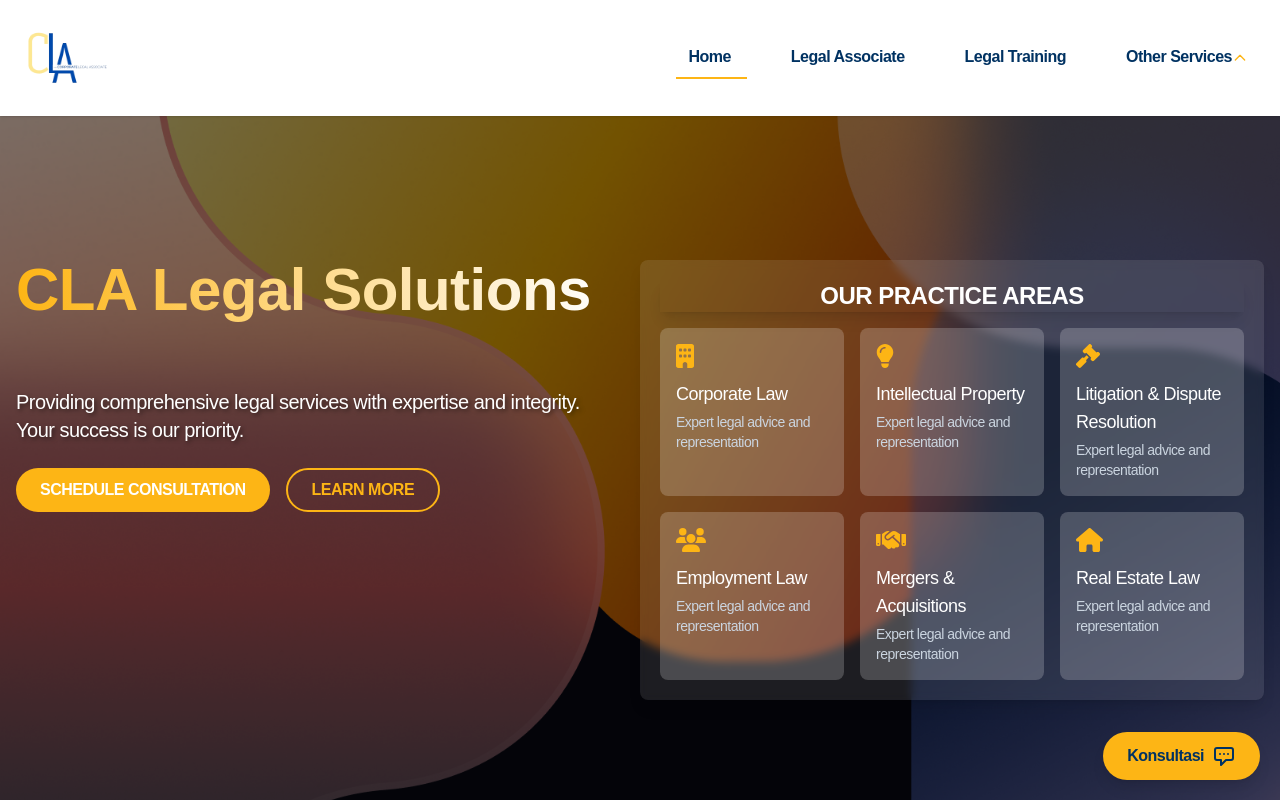
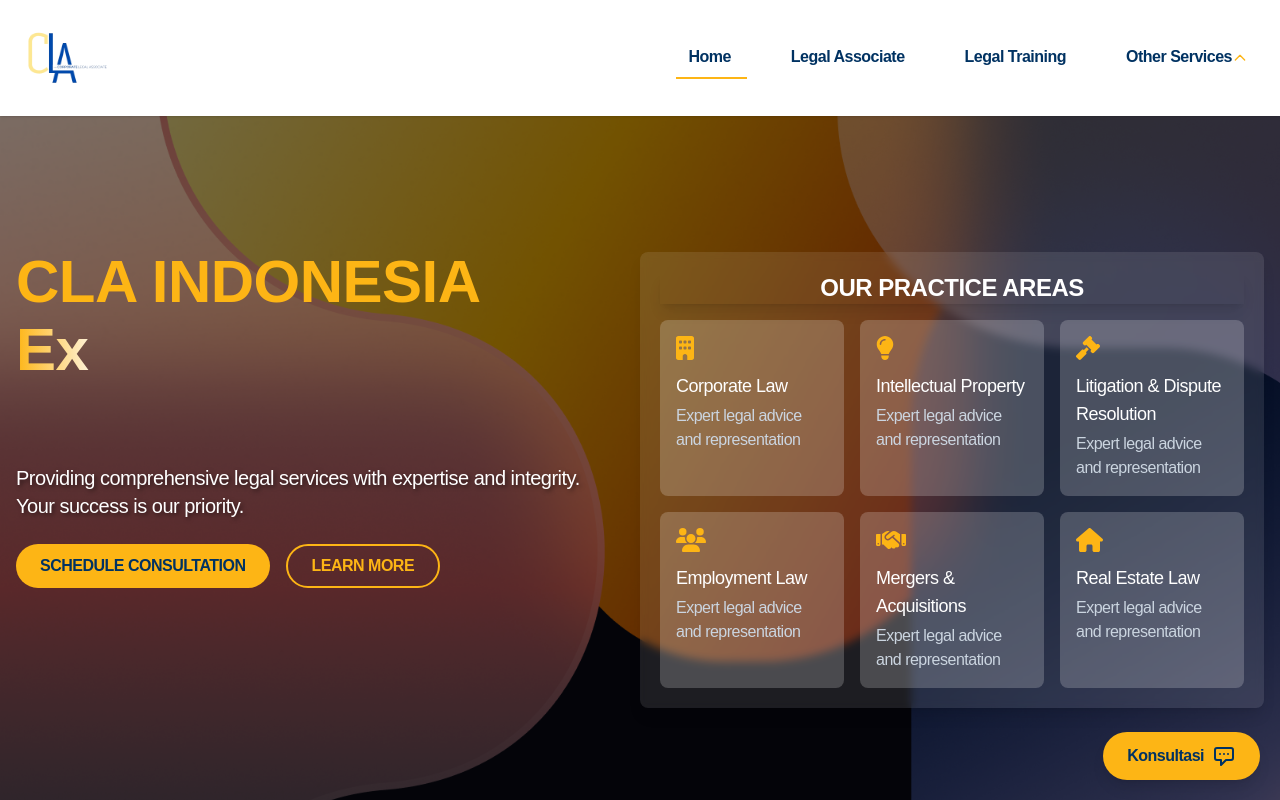
Before and after one commit to nctrnlman/client-cla-indonesia, a React (Vite) app: page / in a window 1280 px wide. Shown: the top 800 px of the page. Built offline with nearby package versions, Linux system fonts and the light colour scheme.

Commit message:
update hero

```diff
--- a/src/components/home/Hero.jsx
+++ b/src/components/home/Hero.jsx
@@ -32,23 +32,26 @@ function Hero() {
       <div className="container mx-auto px-4 relative z-10">
         <div className="flex flex-col md:flex-row items-start justify-between">
           <motion.div className="md:w-1/2 mb-8 md:mb-0">
-            <div className="h-28 mb-4">
-              <h1 className="text-[#FDB515] font-extrabold text-3xl sm:text-4xl md:text-5xl lg:text-6xl">
+            <div className="mb-4">
+              <h1 className="text-[#FDB515] uppercase font-extrabold text-3xl sm:text-4xl md:text-5xl lg:text-6xl mb-2">
+                CLA Indonesia
+              </h1>
+              <div className="h-32">
                 <TypeAnimation
                   sequence={[
                     "Your Trusted Legal Partner",
                     1000,
-                    "Expert Legal",
+                    "Experts in Indonesian Law",
                     1000,
-                    "CLA Legal Solutions",
+                    "Empowering Your Business",
                     1000,
                   ]}
                   wrapper="span"
                   speed={50}
                   repeat={Infinity}
-                  className="bg-gradient-to-r from-[#FDB515] to-white bg-clip-text text-transparent"
+                  className="bg-gradient-to-r from-[#FDB515] to-white bg-clip-text text-transparent text-xl sm:text-2xl md:text-3xl lg:text-6xl font-bold"
                 />
-              </h1>
+              </div>
             </div>
             <p className="text-white text-lg md:text-xl max-w-xl text-shadow-md mb-6">
               Providing comprehensive legal services with expertise and
@@ -63,14 +66,14 @@ function Hero() {
               <motion.button
                 whileHover={{ scale: 1.05 }}
                 whileTap={{ scale: 0.95 }}
-                className="bg-[#FDB515] text-white py-2 px-6 rounded-full uppercase font-semibold transition duration-300 hover:bg-[#E5A214]"
+                className="bg-[#FDB515] text-primary py-2 px-6 rounded-full uppercase font-semibold transition duration-300 hover:bg-[#E5A214]"
               >
                 Schedule Consultation
               </motion.button>
               <motion.button
                 whileHover={{ scale: 1.05 }}
                 whileTap={{ scale: 0.95 }}
-                className="bg-transparent border-2 border-[#FDB515] text-[#FDB515] py-2 px-6 rounded-full uppercase font-semibold transition duration-300 hover:bg-[#FDB515] hover:text-white"
+                className="bg-transparent border-2 border-[#FDB515] text-[#FDB515] py-2 px-6 rounded-full uppercase font-semibold transition duration-300 hover:bg-[#FDB515] hover:text-primary"
               >
                 Learn More
               </motion.button>
@@ -107,7 +110,7 @@ function Hero() {
                     <h3 className="text-white font-medium text-lg mb-1">
                       {area.title}
                     </h3>
-                    <p className="text-gray-300 text-sm">
+                    <p className="text-gray-300 text-base">
                       Expert legal advice and representation
                     </p>
                   </motion.div>
```
